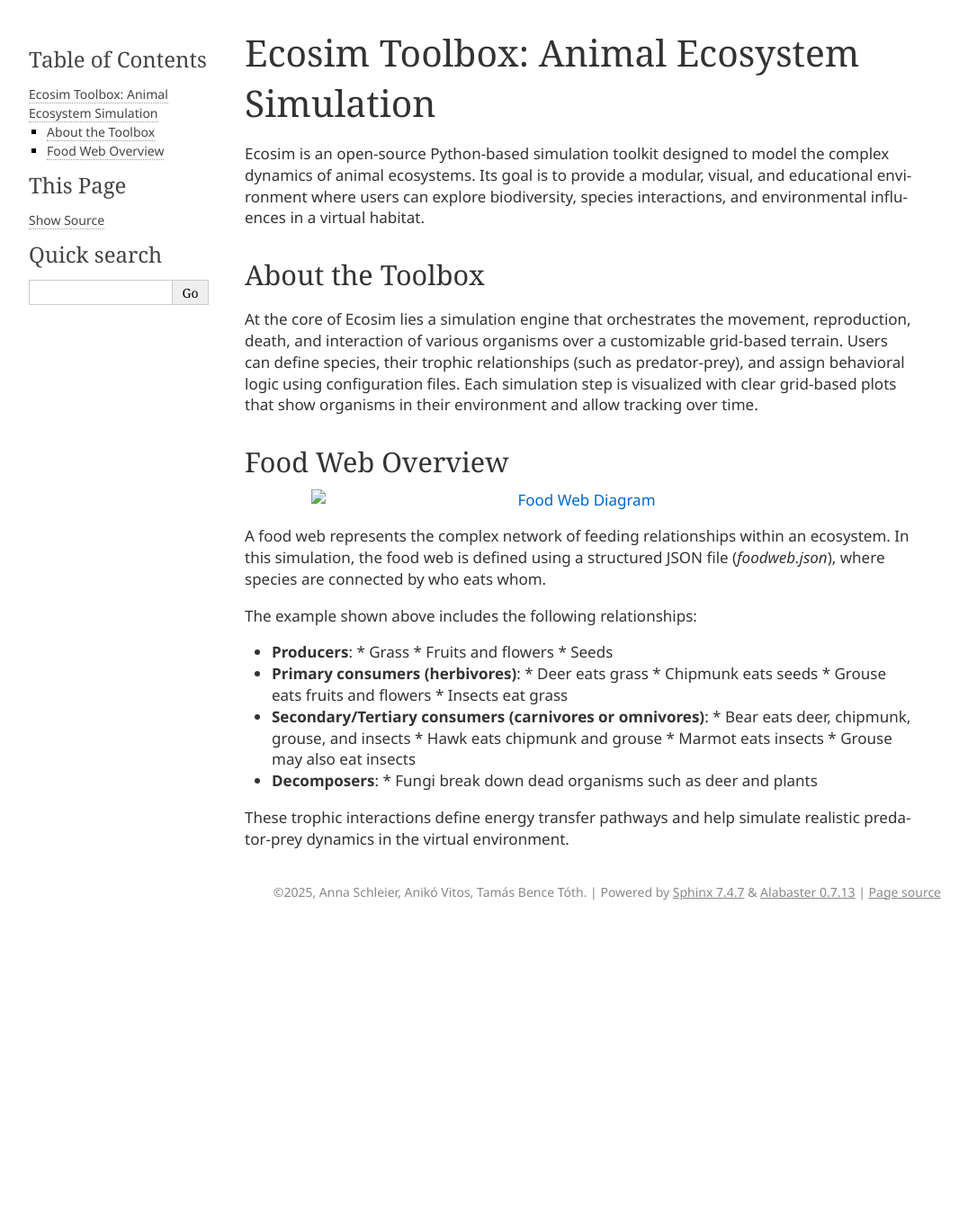
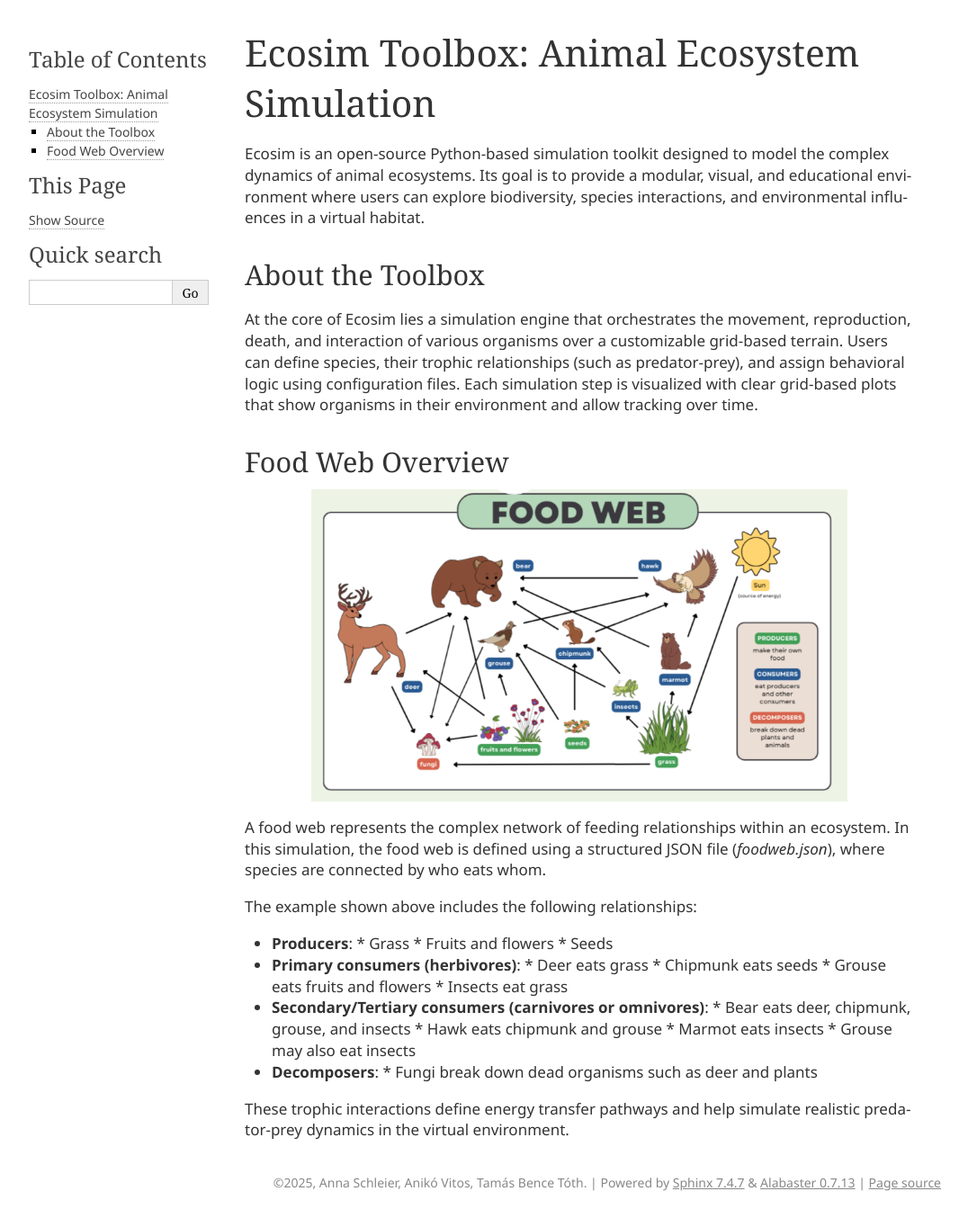
Before and after one commit to schan45/ecosim, a Sphinx documentation site: the page built from docs/overview.rst, in a window 1280 px wide and 1354 px high. Shown: the whole window at 90% size, without its empty margins (106-1182 px from the left). Built offline with Sphinx 7.4.7, drawn with Linux system fonts in a browser that asks for light colours.

Commit message:
Update overview.rst

```diff
--- a/docs/overview.rst
+++ b/docs/overview.rst
@@ -11,7 +11,7 @@ At the core of Ecosim lies a simulation engine that orchestrates the movement, r
 Food Web Overview
 -----------------
 
-.. image:: foodweb.png
+.. image:: img/foodweb.png
    :alt: Food Web Diagram
    :align: center
    :width: 80%
```
